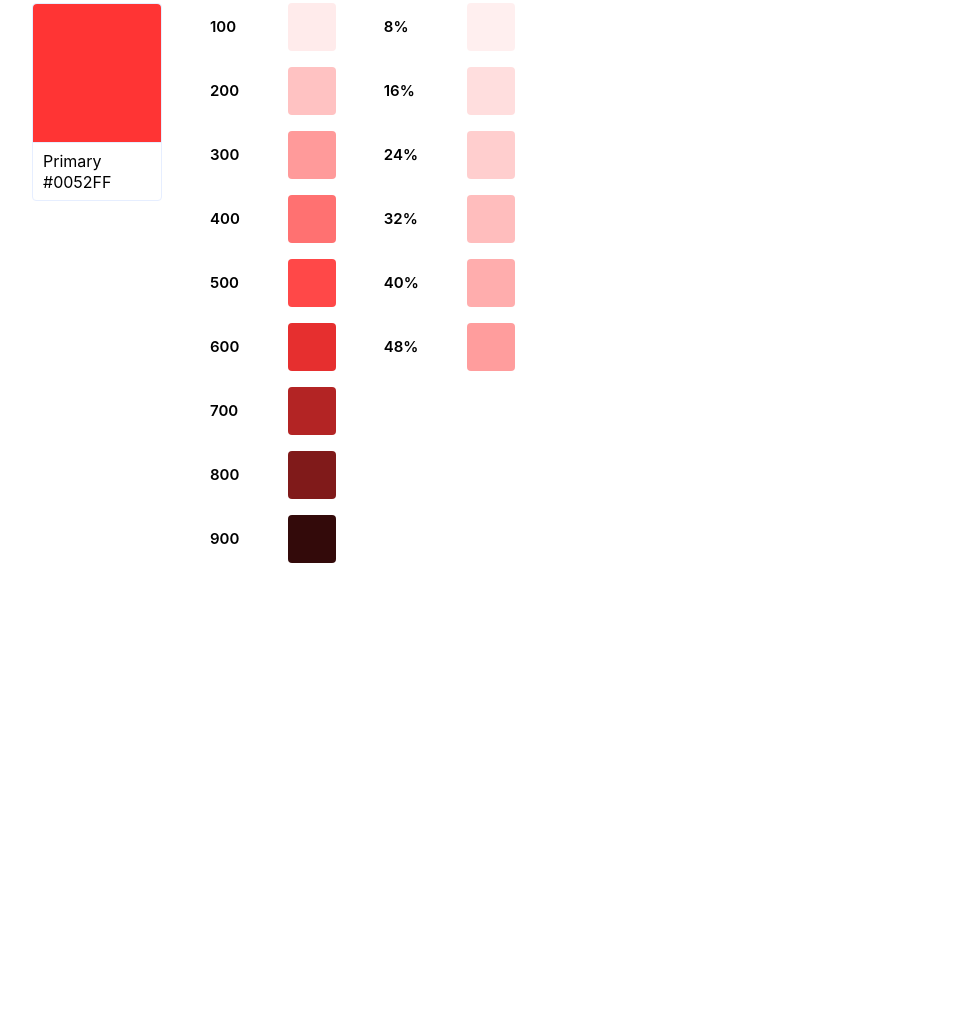
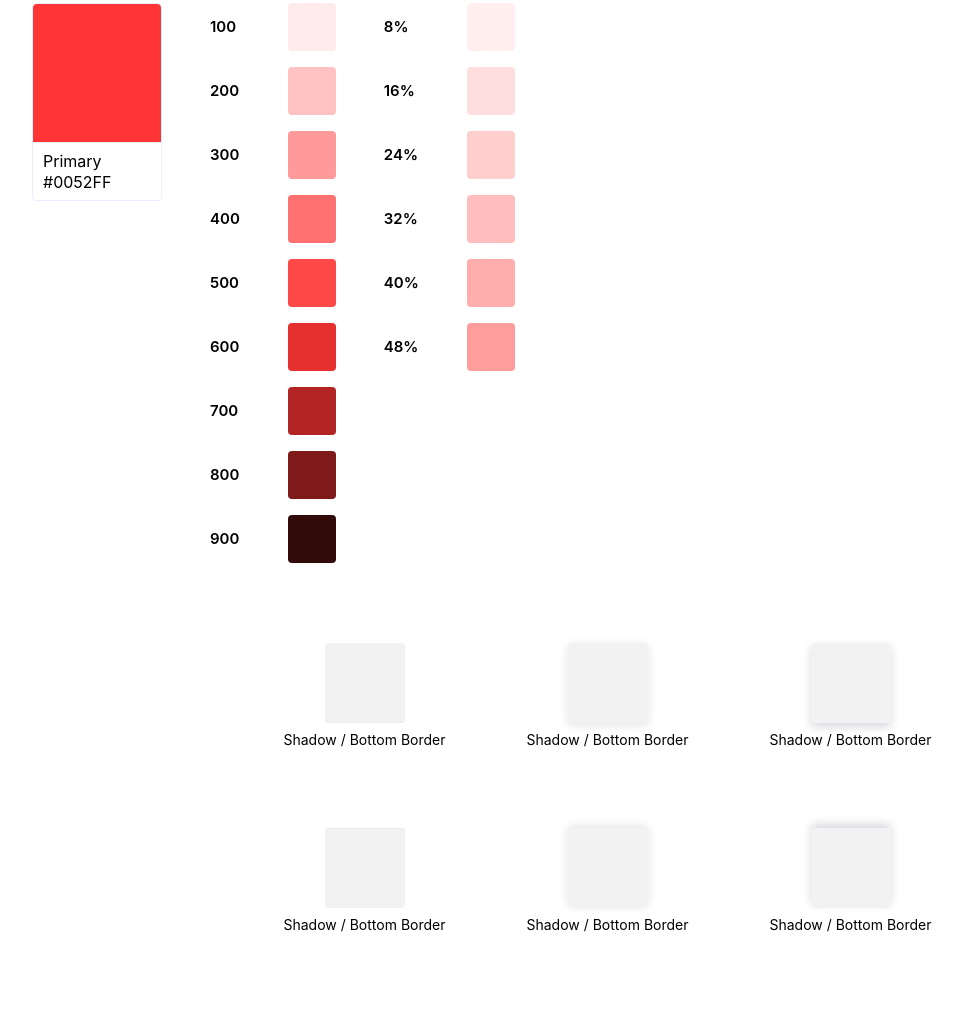
Before and after one commit to vvluchka/uikit, a plain HTML site: page index.html in a window 1280 px wide. Shown: the part 3009-4025 px from the top of the page, without its empty margins (32-995 px from the left). Before the commit the page ends 3652 px from the top, so only its background shows below. Drawn offline with Linux system fonts and the light colour scheme; a web font is replaced by a local one.

Commit message:
shadows component add

```diff
--- a/index.html
+++ b/index.html
@@ -407,6 +407,36 @@
 
     <!-- Colors ends here -->
 
+    <!-- Shadows starts here -->
+    <div class="shadows-container">
+      <div class="shadow-info">
+        <div class="shadow-example shadow-bottom-border"></div>
+        <p class="shadow-text">Shadow / Bottom Border</p>
+      </div>
+      <div class="shadow-info">
+        <div class="shadow-example shadow-bottom-level-1"></div>
+        <p class="shadow-text">Shadow / Bottom Border</p>
+      </div>
+      <div class="shadow-info">
+        <div class="shadow-example shadow-bottom-level-2"></div>
+        <p class="shadow-text">Shadow / Bottom Border</p>
+      </div>
+      <div class="shadow-info">
+        <div class="shadow-example shadow-top-border"></div>
+        <p class="shadow-text">Shadow / Bottom Border</p>
+      </div>
+      <div class="shadow-info">
+        <div class="shadow-example shadow-top-level-1"></div>
+        <p class="shadow-text">Shadow / Bottom Border</p>
+      </div>
+      <div class="shadow-info">
+        <div class="shadow-example shadow-top-level-2"></div>
+        <p class="shadow-text">Shadow / Bottom Border</p>
+      </div>
+    </div>
+    <!-- Shadows ends here -->
+
+
     <div></div>
     <div></div>
     <div></div>
--- a/style.css
+++ b/style.css
@@ -375,3 +375,46 @@ h6 {
 .opacity-48 {
   opacity: 48%;
 }
+
+.shadows-container {
+  display: grid;
+  grid-template-columns: 163px 163px 163px;
+  grid-template-rows: 105px 105px;
+  gap: 80px;
+  margin: auto;
+  padding: 80px 0px;
+}
+
+.shadow-example {
+  width: 80px;
+  height: 80px;
+  background-color: #f2f2f2;
+  margin: auto;
+  margin-bottom: 8px;
+  border-radius: 4px;
+}
+.shadow-text {
+  font-family: "Inter";
+  font-weight: 400;
+  font-size: 14px;
+  line-height: 17px;
+}
+
+.shadow-bottom-border{
+  box-shadow: inset 0px -1px 0px #EAEAEA;
+}
+.shadow-bottom-level-1{
+  box-shadow: 0px 2px 10px rgba(25, 1, 52, 0.12);
+}
+.shadow-bottom-level-2{
+  box-shadow: 0px 4px 10px rgba(1, 21, 52, 0.16);
+}
+.shadow-top-border{
+  box-shadow: inset 0px 1px 0px #EAEAEA;
+}
+.shadow-top-level-1{
+  box-shadow: 0px -2px 10px rgba(25, 1, 52, 0.12);
+}
+.shadow-top-level-2{
+  box-shadow: 0px -4px 10px rgba(25, 1, 52, 0.16);
+}
```
